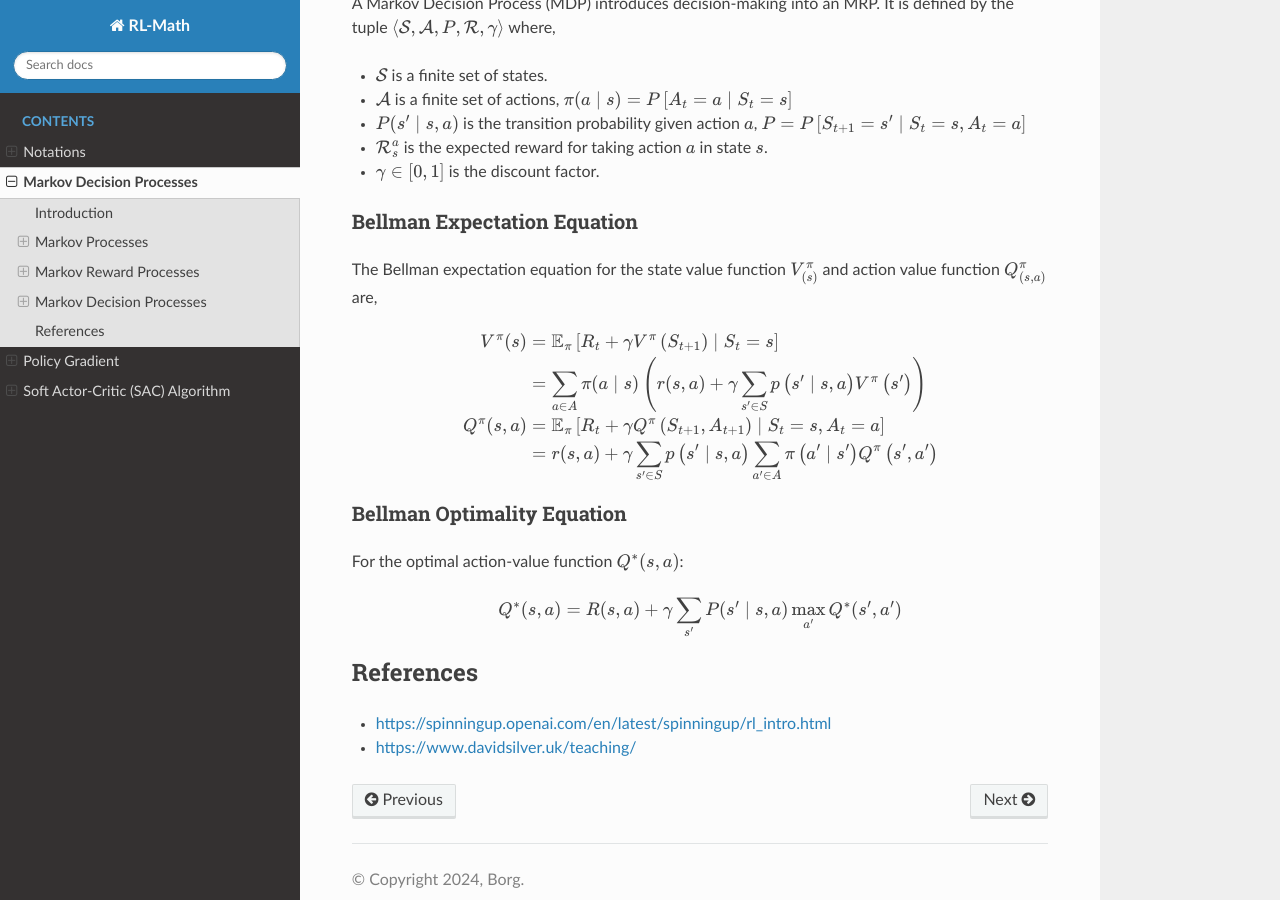
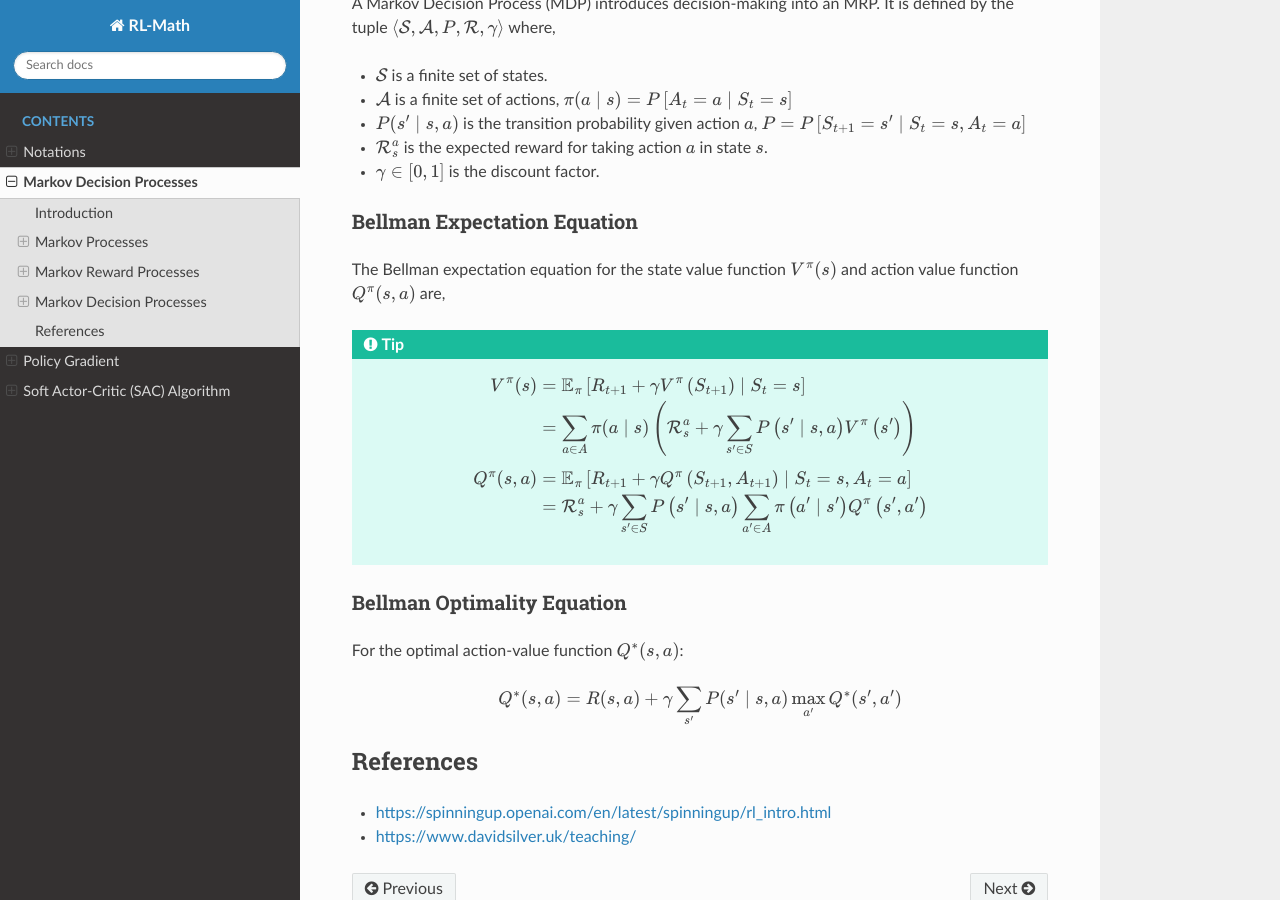
Before and after one commit to boyin96/Reinforcement-Learning-Math, a Sphinx documentation site: the page built from docs/source/mdp.rst, in a window 1280 px wide and 900 px high, scrolled down 2073 px. Built offline with Sphinx 7.4.7 and the Read the Docs theme 3.1.0, drawn with Linux system fonts in a browser that asks for light colours; formulas are drawn with MathJax 3.

Commit message:
Update mdp.rst

```diff
--- a/docs/source/mdp.rst
+++ b/docs/source/mdp.rst
@@ -86,15 +86,17 @@
 Bellman Expectation Equation
 ^^^^^^^^^^^^^^^^^^
 
-The Bellman expectation equation for the state value function :math:`V^{\pi}_{(s)}` and action value function :math:`Q^{\pi}_{(s,a)}` are,
+The Bellman expectation equation for the state value function :math:`V^{\pi}(s)` and action value function :math:`Q^{\pi}(s,a)` are,
 
-.. math::
-   \begin{aligned}
-   V^\pi(s) & =\mathbb{E}_\pi\left[R_t+\gamma V^\pi\left(S_{t+1}\right) \mid S_t=s\right] \\
-   & =\sum_{a \in A} \pi(a \mid s)\left(r(s, a)+\gamma \sum_{s^{\prime} \in S} p\left(s^{\prime} \mid s, a\right) V^\pi\left(s^{\prime}\right)\right) \\
-   Q^\pi(s, a) & =\mathbb{E}_\pi\left[R_t+\gamma Q^\pi\left(S_{t+1}, A_{t+1}\right) \mid S_t=s, A_t=a\right] \\
-   & =r(s, a)+\gamma \sum_{s^{\prime} \in S} p\left(s^{\prime} \mid s, a\right) \sum_{a^{\prime} \in A} \pi\left(a^{\prime} \mid s^{\prime}\right) Q^\pi\left(s^{\prime}, a^{\prime}\right)
-   \end{aligned}
+.. tip::
+
+   .. math::
+      \begin{aligned}
+      V^\pi(s) & =\mathbb{E}_\pi\left[R_{t+1}+\gamma V^\pi\left(S_{t+1}\right) \mid S_t=s\right] \\
+      & =\sum_{a \in A} \pi(a \mid s)\left(\mathcal{R}^a_s+\gamma \sum_{s^{\prime} \in S} P\left(s^{\prime} \mid s, a\right) V^\pi\left(s^{\prime}\right)\right) \\[5pt]
+      Q^\pi(s, a) & =\mathbb{E}_\pi\left[R_{t+1}+\gamma Q^\pi\left(S_{t+1}, A_{t+1}\right) \mid S_t=s, A_t=a\right] \\
+      & =\mathcal{R}^a_s+\gamma \sum_{s^{\prime} \in S} P\left(s^{\prime} \mid s, a\right) \sum_{a^{\prime} \in A} \pi\left(a^{\prime} \mid s^{\prime}\right) Q^\pi\left(s^{\prime}, a^{\prime}\right)
+      \end{aligned}
 
 Bellman Optimality Equation
 ^^^^^^^^^^^^^^^^^^^^^^^^^^^^^^^^
```
